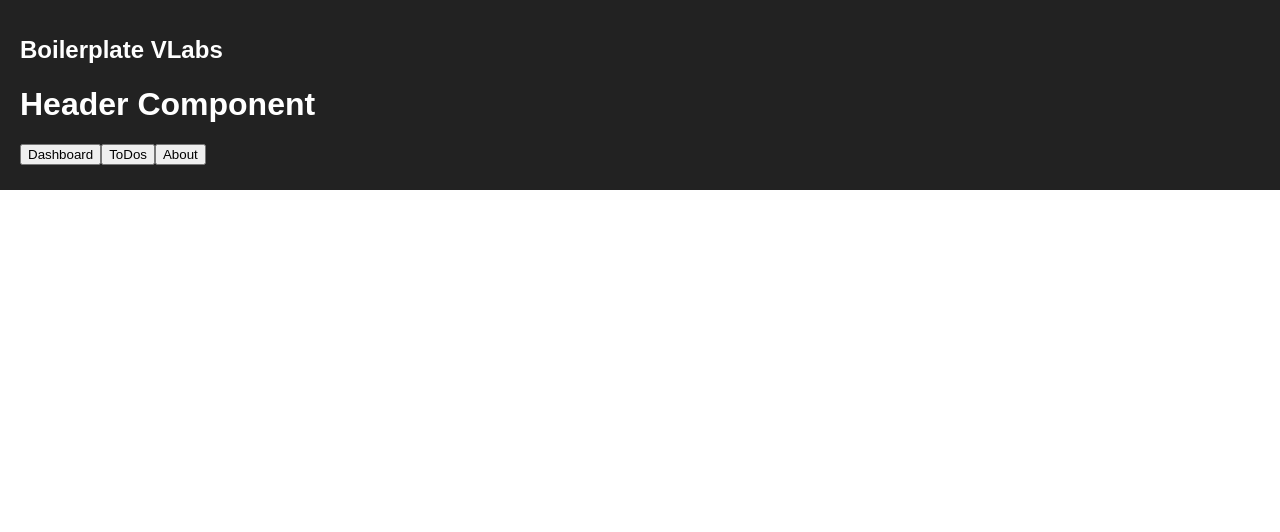
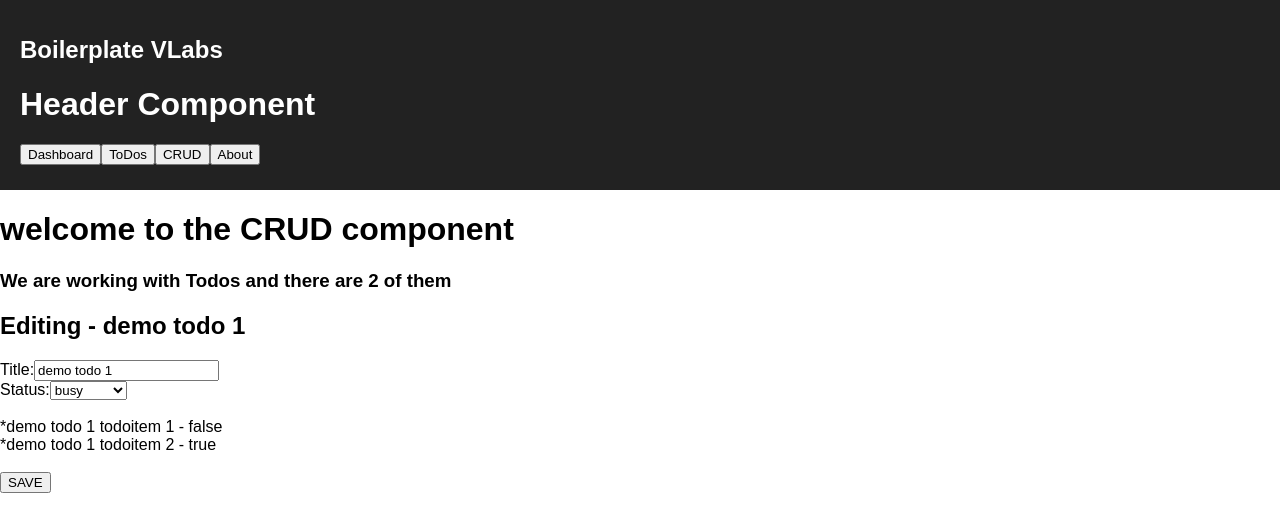
Before and after one commit to OomEttie/todoReact, a React (Create React App) app in the folder react/: page /crud/edit/1 in a window 1280 px wide. Shown: the top 532 px of the page. Built offline with nearby package versions, Linux system fonts and the light colour scheme; the HTML template or start-up script is replaced by a standard one.

Commit message:
crud edit todo

```diff
--- a/react/src/App.tsx
+++ b/react/src/App.tsx
@@ -5,6 +5,7 @@ import './App.css';
 import { BrowserRouter as Router, Route } from 'react-router-dom';
 
 import About from './components/about/about';
+import CRUD from './components/crud/crud';
 import Dashboard from './components/dashboard/dashboard';
 import Header from './components/header/header';
 import Todo from './components/todo/todo';
@@ -23,6 +24,7 @@ class App extends React.Component {
             <div>
               <Route exact={true} path="/" component={Dashboard} />
               <Route path="/about" component={About} />
+              <Route path="/crud" component={CRUD} />
               <Route path="/todos" render={() => <Todo />} />
             </div>
           </div>
--- /dev/null
+++ b/react/src/components/crud/crud.tsx
@@ -0,0 +1,30 @@
+import * as React from 'react';
+import { dummyData } from '../todo/todo.mock';
+import { Switch, Route } from 'react-router-dom';
+
+import { CrudDisplay } from './cruddisplay';
+import { CrudEdit } from './crudedit';
+
+export class CRUD extends React.Component {
+  state = {
+    todos: dummyData
+  };
+
+  public render() {
+    return (
+      <div>
+        <h1>welcome to the CRUD component</h1>
+        <h3>
+          We are working with Todos and there are {this.state.todos.length} of
+          them
+        </h3>
+        <Switch>
+          <Route path={`/crud/edit/:id`} component={CrudEdit} />
+          <CrudDisplay todos={this.state.todos} />
+        </Switch>
+      </div>
+    );
+  }
+}
+
+export default CRUD;
--- /dev/null
+++ b/react/src/components/crud/cruddisplay.tsx
@@ -0,0 +1,42 @@
+import * as React from 'react';
+// import { dummyData, getTodoFromDummyData } from '../todo/todo.mock';
+import { Link } from 'react-router-dom';
+import * as TodoInterfaces from '../todo/todo.interface';
+
+interface ICrudDisplayProps {
+  todos: TodoInterfaces.ITodo[];
+}
+//retrieve list of todos
+export const CrudDisplay = (props: ICrudDisplayProps) => (
+  <div>
+    {props.todos.map((todo: TodoInterfaces.ITodo) => {
+      return <CrudDisplayTodo key={todo.todo_id} todo={todo} />;
+    })}
+  </div>
+);
+
+interface ICrudDisplayTodoProps {
+  todo: TodoInterfaces.ITodo;
+}
+const CrudDisplayTodo = (props: ICrudDisplayTodoProps) => {
+  return (
+    <div>
+      <h3>{props.todo.title}</h3>
+      <CrudDisplayTodoItem todoItems={props.todo.todoItems} />
+      <Link to={`/crud/edit/${props.todo.todo_id}`}>EDIT</Link>
+    </div>
+  );
+};
+
+interface ICrudDisplayTodoItemProps {
+  todoItems: TodoInterfaces.ITodoItem[];
+}
+const CrudDisplayTodoItem = (props: ICrudDisplayTodoItemProps) => {
+  return (
+    <div>
+      {props.todoItems.map((todoitem: TodoInterfaces.ITodoItem) => {
+        return <div key={todoitem.todoitem_id}>* {todoitem.description}</div>;
+      })}
+    </div>
+  );
+};
--- /dev/null
+++ b/react/src/components/crud/crudedit.tsx
@@ -0,0 +1,109 @@
+import * as React from 'react';
+import { getTodoFromDummyData } from '../todo/todo.mock';
+import { Redirect } from 'react-router-dom';
+import * as TodoInterfaces from '../todo/todo.interface';
+
+interface ICrudEditProps {}
+interface ICrudEditState {
+  commitToSave: boolean;
+  todoid: number;
+  todo: TodoInterfaces.ITodo[];
+  title: string;
+  status: string;
+}
+export class CrudEdit extends React.Component<ICrudEditProps, ICrudEditState> {
+  constructor(props: any) {
+    super(props);
+    this.state = {
+      commitToSave: false,
+      todoid: props.match.params.id,
+      todo: getTodoFromDummyData(props.match.params.id),
+      title: '',
+      status: ''
+    };
+  }
+
+  componentDidMount() {
+    this.setState(prevState => ({
+      title: prevState.todo[0].title,
+      status: prevState.todo[0].status
+    }));
+  }
+
+  handleEditTodoSave = () => {
+    console.log('handleEditTodoSave->', this.state);
+    this.setState({ commitToSave: true });
+  };
+
+  onChangeTitle = (e: any) => {
+    this.setState({ title: e.target.value });
+  };
+
+  onChangeStatus = (e: any) => {
+    this.setState({ status: e.target.value });
+  };
+
+  public render() {
+    return (
+      <div>
+        <h2>Editing - {this.state.todo[0].title} </h2>
+        <span>Title:</span>
+        <input
+          type="text"
+          placeholder={this.state.todo[0].title}
+          onChange={this.onChangeTitle}
+          value={this.state.title}
+        />
+        <br />
+        <span>Status:</span>
+        <select onChange={this.onChangeStatus} value={this.state.status}>
+          <option value="new">new</option>
+          <option value="busy">busy</option>
+          <option value="complete">complete</option>
+        </select>
+        <br />
+        <br />
+        {this.state.todo[0].todoItems.map(item => {
+          return <CrudEditTodoItem key={item.todoitem_id} todoitem={item} />;
+        })}
+        <br />
+        <button onClick={this.handleEditTodoSave}>SAVE</button>
+        {this.state.commitToSave && <Redirect to="/crud" />}
+      </div>
+    );
+  }
+}
+
+export default CrudEdit;
+
+interface ICrudEditTodoitemProps {
+  todoitem: TodoInterfaces.ITodoItem;
+}
+const CrudEditTodoItem = (props: ICrudEditTodoitemProps) => {
+  return (
+    <div>
+      *{props.todoitem.description} -{' '}
+      {props.todoitem.complete ? 'true' : 'false'}
+    </div>
+  );
+};
+
+// export const CrudEdit = (props: any) => {
+//   const todo: TodoInterfaces.ITodo[] = getTodoFromDummyData(
+//     props.match.params.id
+//   );
+//   return (
+//     <div>
+//       <h2>Editing - {todo[0].title} </h2>
+//       <span>Title: {todo[0].title}</span>
+//       <br />
+//       <span>Status: {todo[0].status}</span>
+//       <br />
+//       {todo[0].todoItems.map(item => {
+//         return <CrudEditTodoItem key={item.todoitem_id} todoitem={item} />;
+//       })}
+//       <br />
+//       <Link to="/crud">SAVE</Link>
+//     </div>
+//   );
+// };
--- a/react/src/components/header/header.tsx
+++ b/react/src/components/header/header.tsx
@@ -14,6 +14,9 @@ export const Header = () => {
           <Link to="/todos">
             <button>ToDos</button>
           </Link>
+          <Link to="/crud">
+            <button>CRUD</button>
+          </Link>
           <Link to="/about">
             <button>About</button>
           </Link>
--- a/react/src/components/todo/todo.mock.ts
+++ b/react/src/components/todo/todo.mock.ts
@@ -11,7 +11,7 @@ export const dummyData: TodoInterfaces.ITodo[] = [
         description: 'demo todo 1 todoitem 1',
         todoitem_id: 1
       },
-      { complete: true, description: 'demo todo 1 todoitem 1', todoitem_id: 2 }
+      { complete: true, description: 'demo todo 1 todoitem 2', todoitem_id: 2 }
     ]
   },
   {
@@ -28,3 +28,9 @@ export const dummyData: TodoInterfaces.ITodo[] = [
     ]
   }
 ];
+
+export const getTodoFromDummyData = (todoid: number) => {
+  return dummyData.filter(
+    (todo: TodoInterfaces.ITodo) => todo.todo_id == todoid
+  );
+};
--- a/react/src/components/todo/todolist.tsx
+++ b/react/src/components/todo/todolist.tsx
@@ -38,7 +38,7 @@ const DisplayTodo = (props: ITodoList_Generic) => (
   <div>
     <h3>{props.todo.title}</h3>
     {props.todo.todoItems.map((item: InterfaceTodo.ITodoItem) => {
-      return <div>{item.description}</div>;
+      return <div key={item.todoitem_id}>{item.description}</div>;
     })}
     <div>
       <br />
@@ -51,7 +51,7 @@ const EditTodo = (props: ITodoList_Generic) => (
   <div>
     <h3>EDITING {props.todo.title}</h3>
     {props.todo.todoItems.map((item: InterfaceTodo.ITodoItem) => {
-      return <div>{item.description}</div>;
+      return <div key={item.todoitem_id}>{item.description}</div>;
     })}
     <div>
       <br />
```
